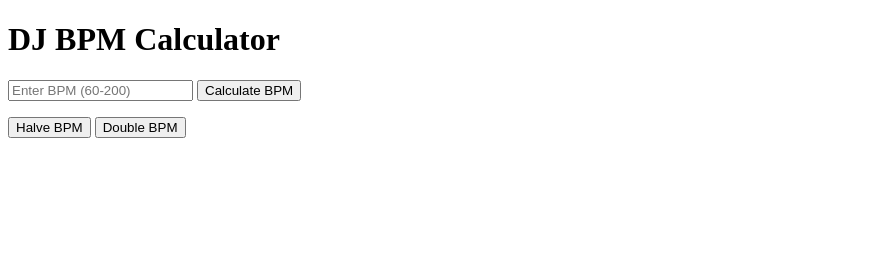
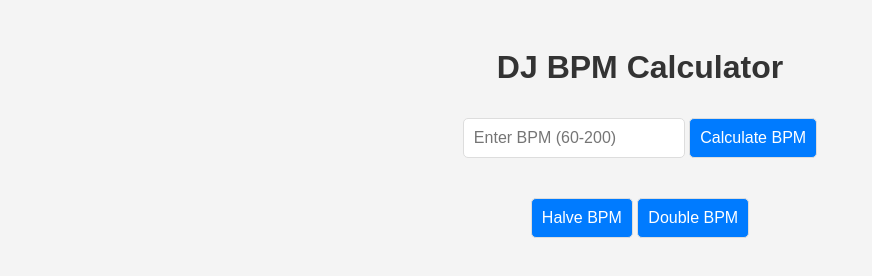
Before and after one commit to Timothy-Cole/DJ-3-4-BPM-Tool, a plain HTML site: page index.html in a window 1280 px wide. Shown: the whole page, without its empty margins (0-872 px from the left). Drawn offline with Linux system fonts and the light colour scheme.

Commit message:
Update index.html

```diff
--- a/index.html
+++ b/index.html
@@ -2,7 +2,7 @@
 <html>
 <head>
     <title>DJ BPM Calculator</title>
-    <!-- Add CSS or JavaScript links here -->
+    <link rel="stylesheet" type="text/css" href="style.css">
 </head>
 <body>
     <h1>DJ BPM Calculator</h1>
```
